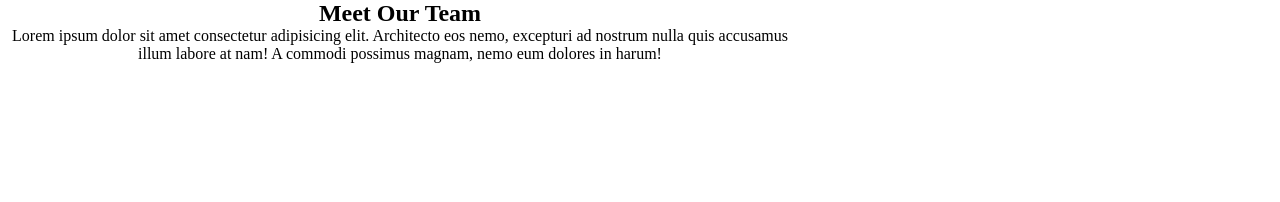
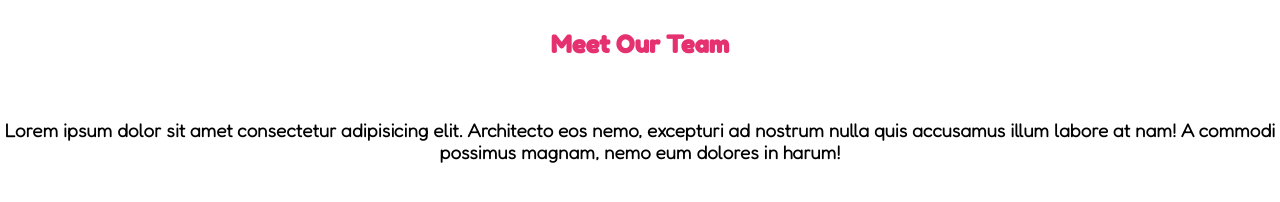
Before and after one commit to easygode/html-css-float-cards, a plain HTML site: page index.html in a window 1280 px wide. Drawn offline with Linux system fonts and the light colour scheme.

Commit message:
stile header

```diff
--- a/css/style.css
+++ b/css/style.css
@@ -7,8 +7,20 @@ Reset
     box-sizing: border-box;
 }
 
+h1, h2, h3, h4, h5, h6 {
+    font-family: 'Fredoka One', cursive;
+    color: #e53170;
+    padding: 30px 0 30px 0;
+}
+
+h3{
+    color:#000000;
+    font-family: 'Fredoka', sans-serif;
+}
+
 .container{
-    width: 800px;
+    max-width: 1600px;
     background-color: #ffffff;
+    background-position: auto;
     text-align:center;
 }
--- a/index.html
+++ b/index.html
@@ -4,7 +4,13 @@
     <meta charset="UTF-8">
     <meta http-equiv="X-UA-Compatible" content="IE=edge">
     <meta name="viewport" content="width=device-width, initial-scale=1.0">
-    <title>Document</title>
+    <title>Float Cards</title>
+    <link rel="preconnect" href="https://fonts.googleapis.com">
+    <link rel="preconnect" href="https://fonts.gstatic.com" crossorigin>
+    <link href="https://fonts.googleapis.com/css2?family=Fredoka+One&display=swap" rel="stylesheet">
+    <link rel="preconnect" href="https://fonts.googleapis.com">
+    <link rel="preconnect" href="https://fonts.gstatic.com" crossorigin>
+    <link href="https://fonts.googleapis.com/css2?family=Fredoka+One&family=Fredoka:wght@300&display=swap" rel="stylesheet">
     <link rel="stylesheet" href="css/style.css">
 </head>
 <body>
@@ -12,7 +18,7 @@
        <!--Meet our Team-->
         <header>
         <h2>Meet Our Team</h2>
-        <p>Lorem ipsum dolor sit amet consectetur adipisicing elit. Architecto eos nemo, excepturi ad nostrum nulla quis accusamus illum labore at nam! A commodi possimus magnam, nemo eum dolores in harum!</p>
+        <h3>Lorem ipsum dolor sit amet consectetur adipisicing elit. Architecto eos nemo, excepturi ad nostrum nulla quis accusamus illum labore at nam! A commodi possimus magnam, nemo eum dolores in harum!</h3>
         </header>
        <!--Meet our Team-->
         <!--Carte di presentazione-->
```
